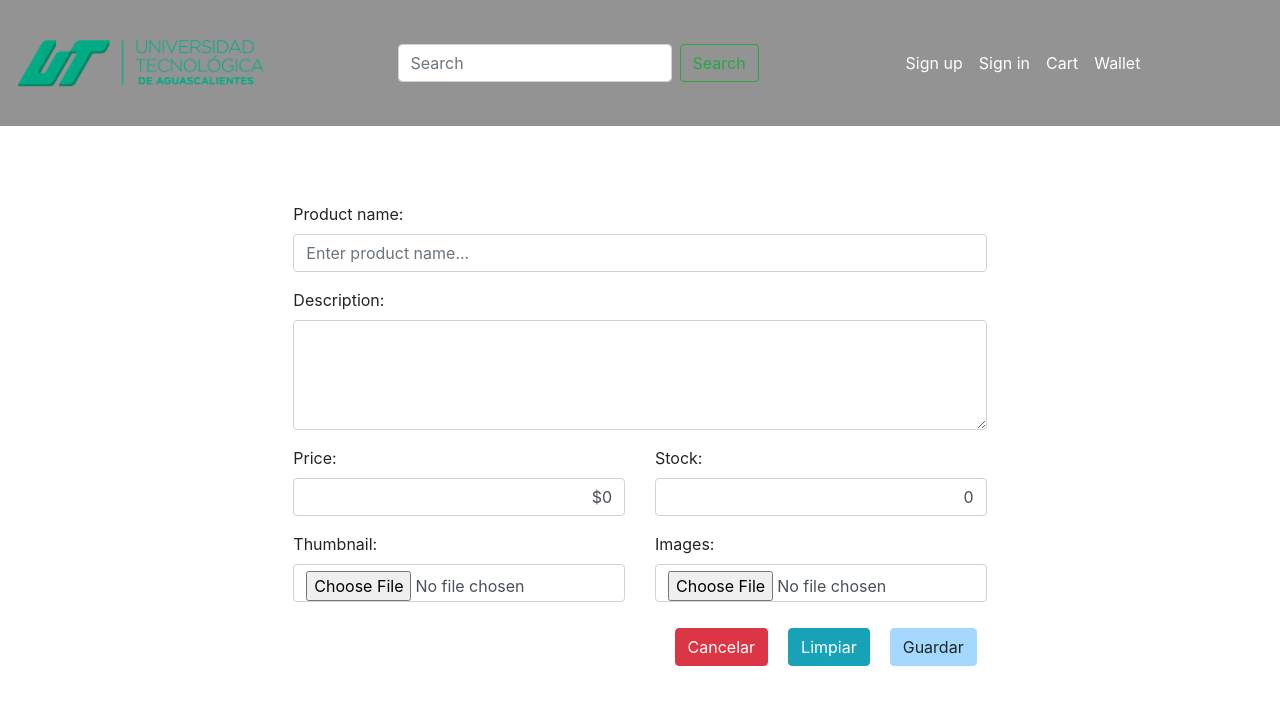
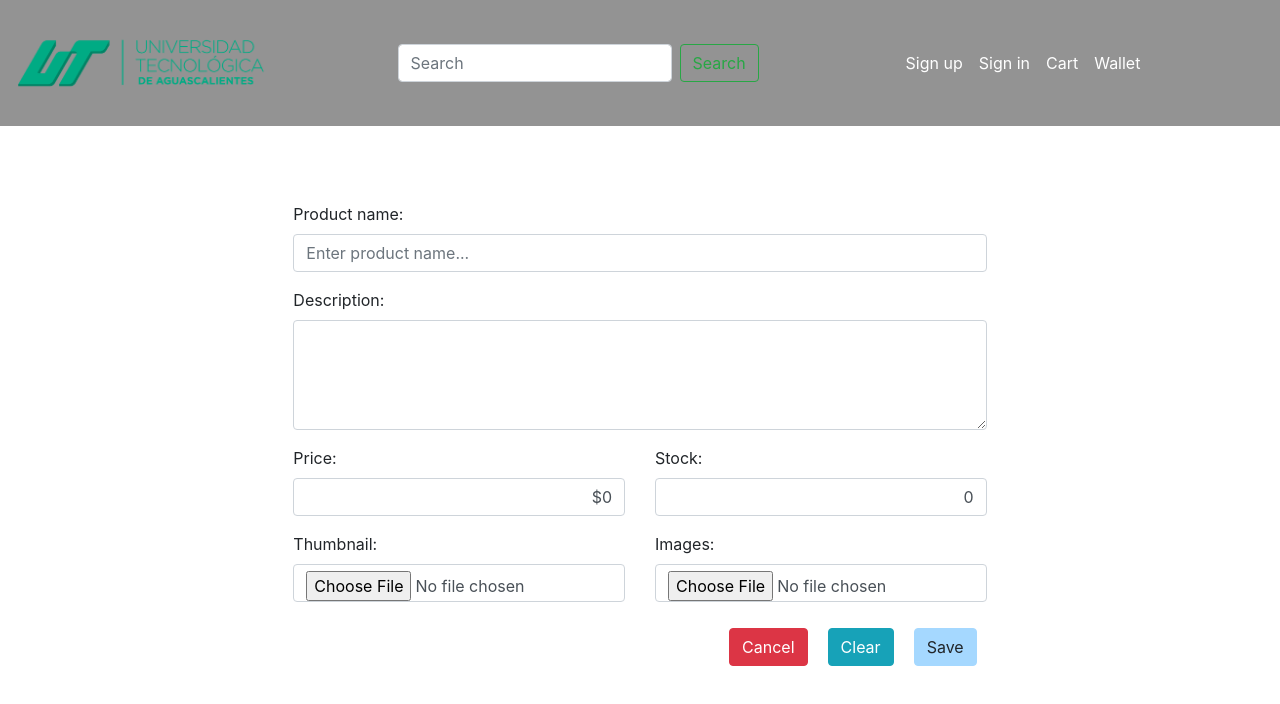
Before and after one commit to DOC-weed/React-app, a React (Create React App) app: page /products/1/1 in a window 1280 px wide. Shown: the top 704 px of the page. Built offline with nearby package versions, Linux system fonts and the light colour scheme.

Commit message:
darkmode/EDMO

```diff
--- a/src/assets/css/Home2.css
+++ b/src/assets/css/Home2.css
@@ -71,7 +71,7 @@ table Link{
   margin: 10px;
 }
 
-.guardar{
+.save{
   border: 1px solid #a5d8ff !important;
   background-color: #a5d8ff !important;
 }
@@ -121,3 +121,20 @@ table Link{
       width: 30%;
   }
   }
+
+  .darkmode{
+    background-color: rgba(32, 32, 44, 0.9);
+    color: white;
+  }
+
+  .darkmode thead:hover{
+    background-color: gray !important;
+  }
+
+  .darkmode tr:hover{
+    background-color: gray !important;
+  }
+
+  .darkmode #menuProveedor{
+    background-color: rgba(32, 32, 44);;
+  }
--- a/src/pages/Home2.js
+++ b/src/pages/Home2.js
@@ -7,6 +7,7 @@ import { BiEdit } from 'react-icons/bi'
 import { MdDelete } from 'react-icons/md'
 import { GrAdd } from 'react-icons/gr'
 import { Link } from 'react-router-dom';
+import swal from 'sweetalert';
 
 
 import NumberFormat from 'react-number-format';
@@ -37,6 +38,7 @@ export default function Home2() {
     const [phone, setPhone] = React.useState(4491114685)
 
     const [editSeller, setEditSeller] = React.useState(false);
+    const [mode, setMode] = React.useState(false);
 
     function myFunction(e) {
         const { value } = e.target;
@@ -61,7 +63,7 @@ export default function Home2() {
         }
     }
 
-    function Guardar() {
+    function Save() {
         setEditSeller(false);
         setSellerData([{
             id: 1,
@@ -81,15 +83,16 @@ export default function Home2() {
         }]);
     }
 
-    function Cancelar() {
+    function Cancel() {
         setEditSeller(false);
         setName(sellerData[0].full_name);
         setPhone(sellerData[0].phone);
     }
 
     return (
-        <div id="pricipal" style={{ width: '100%' }}>
+        <div id="pricipal" className={(mode) ? "darkmode" : "normal"} style={{ width: '100%' }}>
             <Header />
+
             <div>
                 <div className="containerAdd">
                     <input type="checkbox" id="btn-mas" />
@@ -99,6 +102,10 @@ export default function Home2() {
                 </div>
                 <div className="row" style={{ width: "100%", margin: '0', padding: '0' }}>
                     <div id="menuProveedor" className="col-sm-12 col-md-4 col-lg-3">
+                        <div class="custom-control custom-switch">
+                            <input type="checkbox" class="custom-control-input" value={mode} onChange={(e) => setMode(e.target.checked)} id="customSwitch1" />
+                            <label class="custom-control-label" for="customSwitch1">Dark Mode</label>
+                        </div>
                         {(!editSeller) ?
                             <a onClick={() => setEditSeller(true)} id={editSeller}>
                                 <BiEdit style={{ display: 'flex', width: '40px', height: '40px', cursor: 'pointer' }} />
@@ -146,8 +153,8 @@ export default function Home2() {
                         }
                         {(editSeller) ?
                             <div className="btn-editSeller">
-                                <button className="btn guardar" onClick={Guardar}>Guardar</button>
-                                <button className="btn btn-danger" onClick={Cancelar}>Cancelar</button>
+                                <button className="btn save" onClick={Save}>Save</button>
+                                <button className="btn btn-danger" onClick={Cancel}>Cancel</button>
                             </div>
                             :
                             ''
@@ -183,7 +190,24 @@ export default function Home2() {
                                                     <Link to={`/products/${sellerData[0].id}/${p.id}`} >
                                                         <BiEdit />
                                                     </Link>
-                                                    <a onClick={() => console.log('eliminar' + p.id)}>
+                                                    <a onClick={() => {
+                                                        swal({
+                                                            title: `DELETE PRODUCT ${p.name}`,
+                                                            text: "Are you sure to remove this product?",
+                                                            icon: "warning",
+                                                            buttons: true,
+                                                            dangerMode: true,
+                                                        })
+                                                            .then((willDelete) => {
+                                                                if (willDelete) {
+                                                                    swal("Product has been deleted!", {
+                                                                        icon: "success",
+                                                                    });
+                                                                } else {
+
+                                                                }
+                                                            });
+                                                    }}>
                                                         <MdDelete />
                                                     </a>
                                                 </td>
--- a/src/pages/addProduct.js
+++ b/src/pages/addProduct.js
@@ -94,9 +94,9 @@ export default function ProveedorPage(props) {
                             </div>
                         </div>
                         <div class="form-group btn-actions">
-                            <Link to="/seller/profile"><button className="btn btn-danger" type="button">Cancelar</button></Link>
-                            <button className="btn btn-info" type="button">Limpiar</button>
-                            <button className="btn guardar" type="button">Guardar</button>
+                            <Link to="/seller/profile"><button className="btn btn-danger" type="button">Cancel</button></Link>
+                            <button className="btn btn-info" type="button">Clear</button>
+                            <button className="btn guardar" type="button">Save</button>
                         </div>
                     </form>
                 </div>
```
